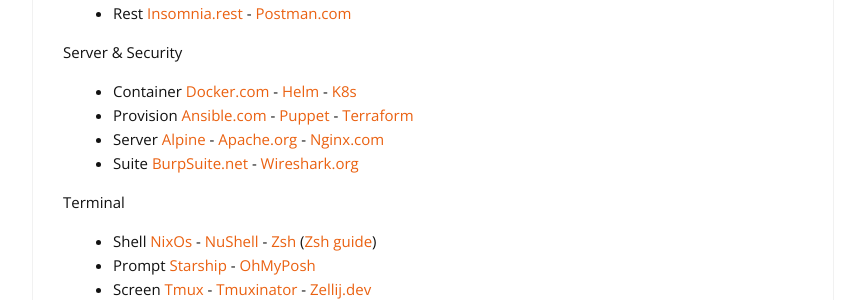
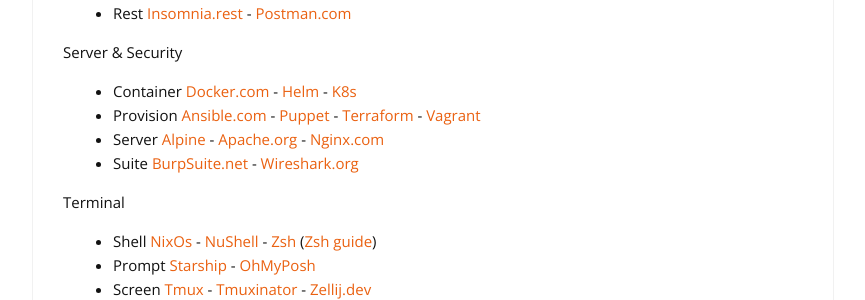
Before and after one commit to cylmat/cylmat.github.io, a Jekyll site: the page built from _pages/USEFUL.md, in a window 1280 px wide and 900 px high, scrolled down 2494 px. Shown: the part 163-463 px from the top of the window, without its empty margins (207-1072 px from the left). Built offline with Jekyll 4.4.1, drawn with Linux system fonts in a browser that asks for light colours; nearby versions of some CDN libraries.

Commit message:
Update USEFUL.md

```diff
--- a/_pages/USEFUL.md
+++ b/_pages/USEFUL.md
@@ -114,7 +114,7 @@
 
 Server & Security
 * Container [Docker.com](https://docs.docker.com) - [Helm](https://helm.sh) - [K8s](https://kubernetes.io)
-* Provision [Ansible.com](https://www.ansible.com) - [Puppet](https://www.puppet.com) - [Terraform](https://developer.hashicorp.com/terraform)
+* Provision [Ansible.com](https://www.ansible.com) - [Puppet](https://www.puppet.com) - [Terraform](https://developer.hashicorp.com/terraform) - [Vagrant](https://developer.hashicorp.com/vagrant)
 * Server [Alpine](https://www.alpinelinux.org) - [Apache.org](https://httpd.apache.org) - [Nginx.com](https://docs.nginx.com)
 * Suite [BurpSuite.net](https://portswigger.net/burp) - [Wireshark.org](https://www.wireshark.org)
 
```
